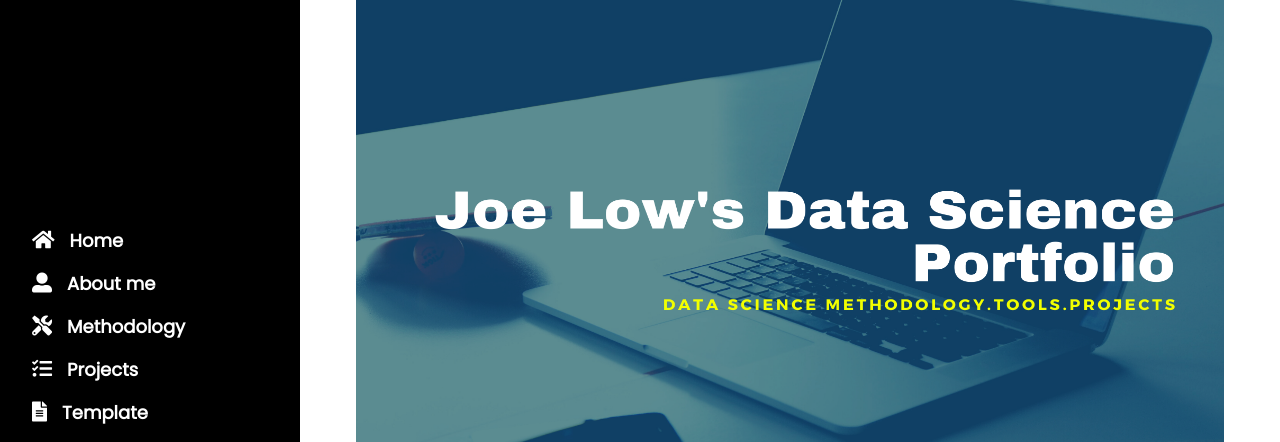
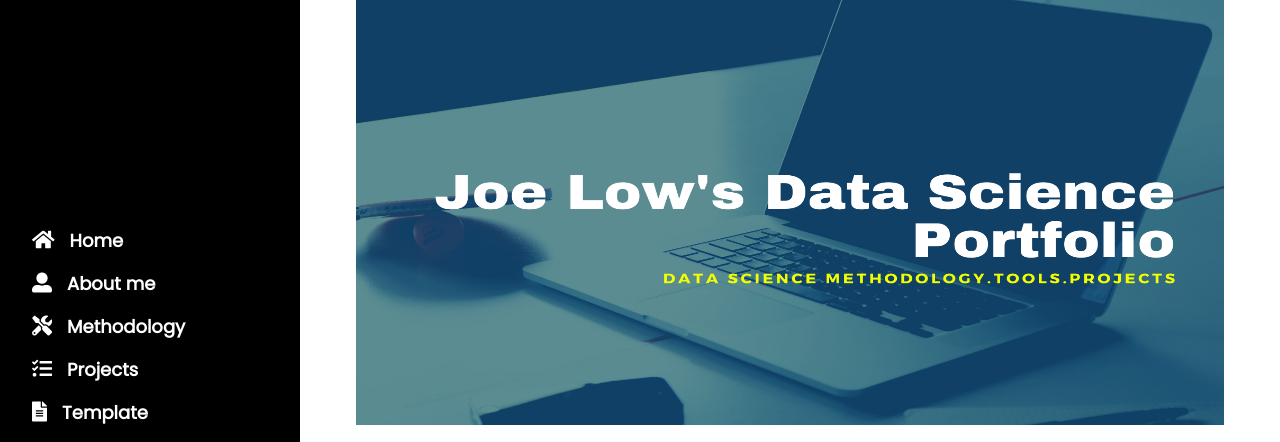
Before and after one commit to chongweelow/chongweelow.github.io, a plain HTML site: page index.html in a window 1280 px wide. Shown: the top 442 px of the page. Drawn offline with nearby package versions, Linux system fonts and the light colour scheme.

Commit message:
Update index.html

```diff
--- a/index.html
+++ b/index.html
@@ -65,7 +65,7 @@
 
           <!-- Header -->
           <div class="w3-container" style="margin-top:0" id="header">
-            <img src="images/JoeLowcover.png" alt="" style="width:100%;cursor:pointer" onclick="onClick(this)" class="w3-hover-opacity" height="465">
+            <img src="images/JoeLowcover.png" alt="" style="width:100%;cursor:pointer" onclick="onClick(this)" class="w3-hover-opacity" height="425">
         </div>
 
           <!-- About me -->
```
